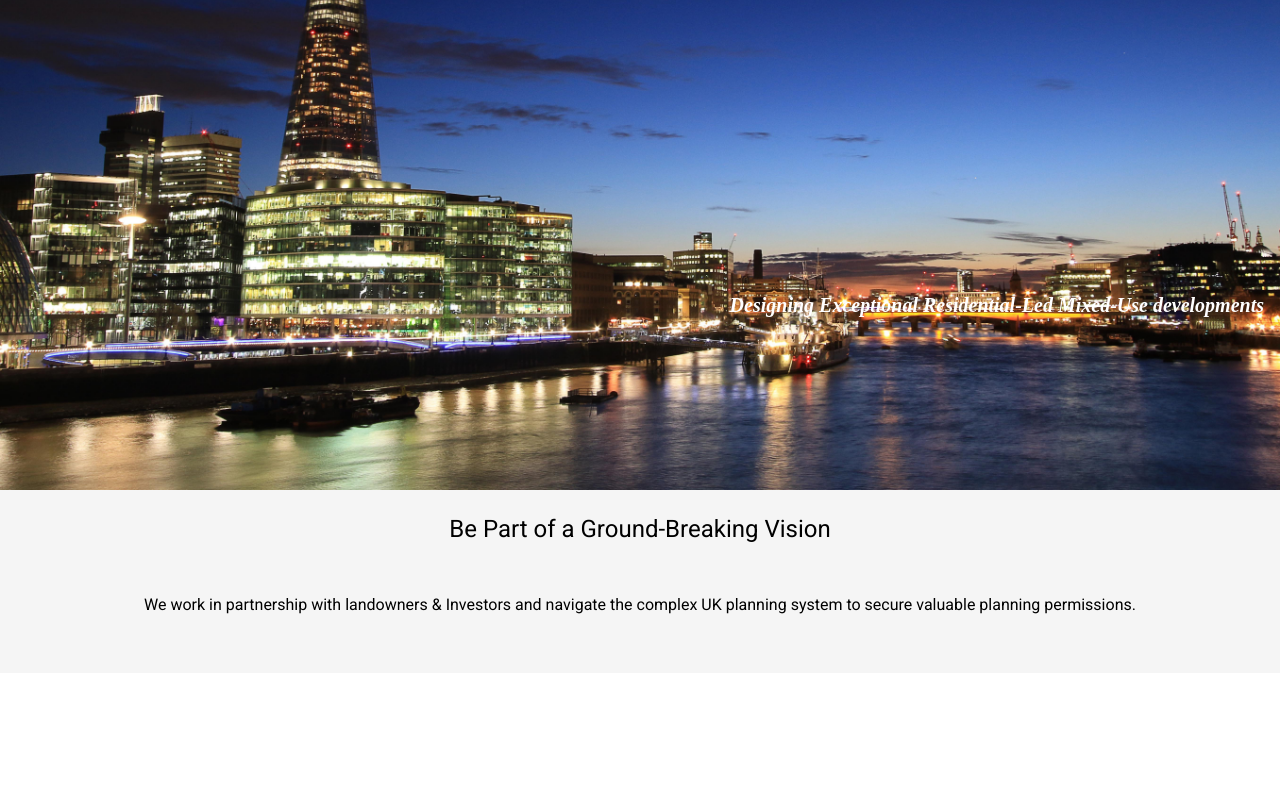
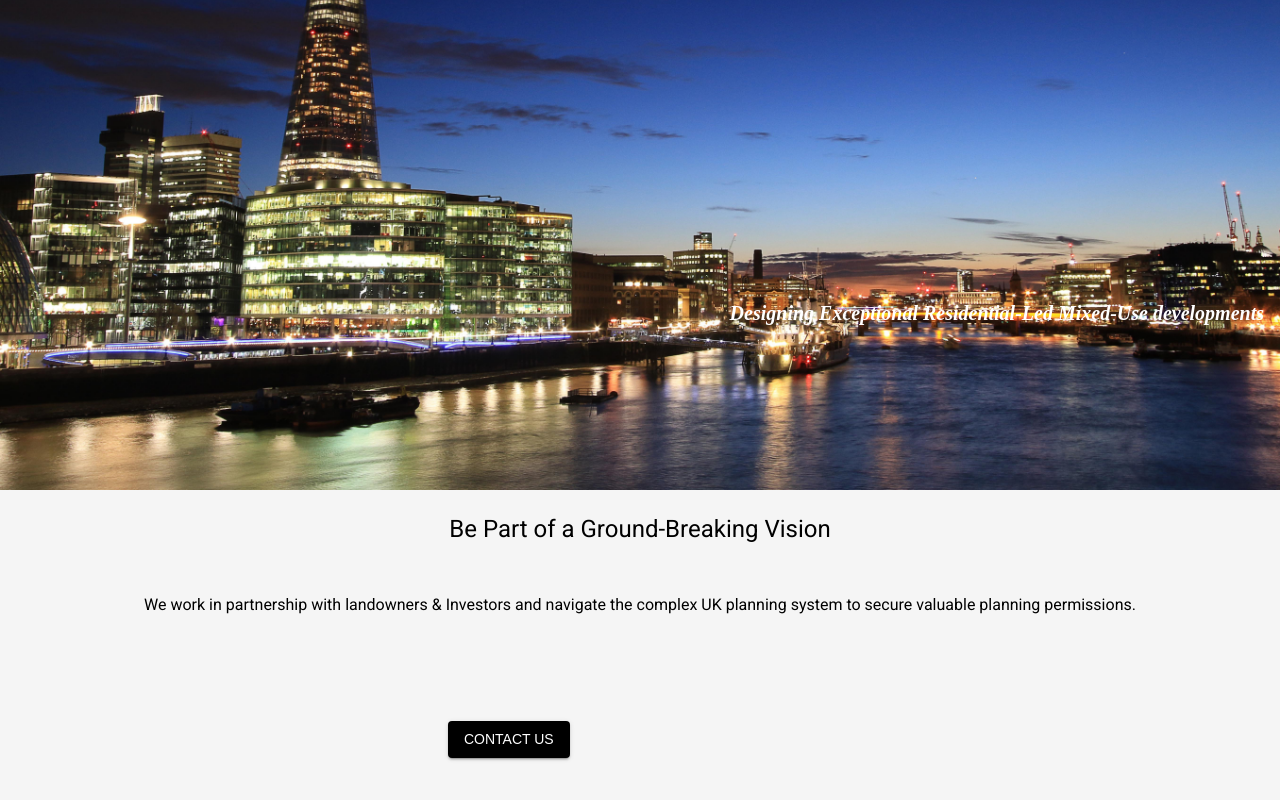
Before and after one commit to alamerton/Lydiard-Capital, a React (Create React App) app: page / in a window 1280 px wide. Shown: the part 2647-3447 px from the top of the page. Before the commit the page ends 3320 px from the top, so only its background shows below. Built offline with nearby package versions, Linux system fonts and the light colour scheme.

Commit message:
Added button

```diff
--- a/src/components/LandingPage.tsx
+++ b/src/components/LandingPage.tsx
@@ -1,4 +1,4 @@
-import { Box, Container, Typography } from "@mui/material";
+import { Box, Button, Container, Typography } from "@mui/material";
 import { Component } from "react";
 
 class TopImage extends Component {
@@ -45,7 +45,7 @@ class TopImage extends Component {
             flexGrow={1}
             sx={{
               position: "absolute",
-              bottom: "11.5rem",
+              bottom: "11rem",
               left: "1rem",
               fontFamily: "Source Serif 4",
               fontWeight: "bold",
@@ -71,7 +71,7 @@ class TopImage extends Component {
             flexGrow={1}
             sx={{
               position: "absolute",
-              bottom: "11.5rem",
+              bottom: "11rem",
               left: "1rem",
               fontFamily: "Source Serif 4",
               fontWeight: "bold",
@@ -96,7 +96,7 @@ class TopImage extends Component {
             flexGrow={1}
             sx={{
               position: "absolute",
-              bottom: "11rem",
+              bottom: "10.5rem",
               right: "1rem",
               left: "3rem",
               fontFamily: "Source Serif 4",
@@ -143,7 +143,7 @@ class TopImage extends Component {
             margin: "auto",
             justifyContent: "center",
             alignItems: "center",
-            minHeight: "5rem",
+            minHeight: "6rem",
           }}
         >
           <Typography
@@ -163,7 +163,21 @@ class TopImage extends Component {
             complex UK planning system to secure valuable planning permissions.
           </Typography>
         </Box>
+        <Box
+          style={{
+            position: "relative",
+            maxWidth: "30%",
+            margin: "auto",
+            marginTop: "2rem",
+            marginBottom: "3rem",
+            minHeight: "2rem",
+          }}
+        >
+          <Button variant="contained">Contact us</Button>
+          {/* TODO: Make contact button direct user to contact area */}
+        </Box>
       </Box>
+
     );
   }
 }
```
